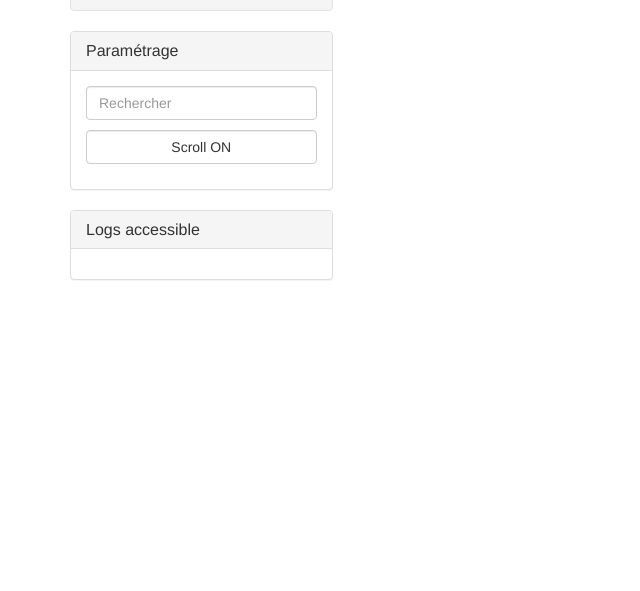
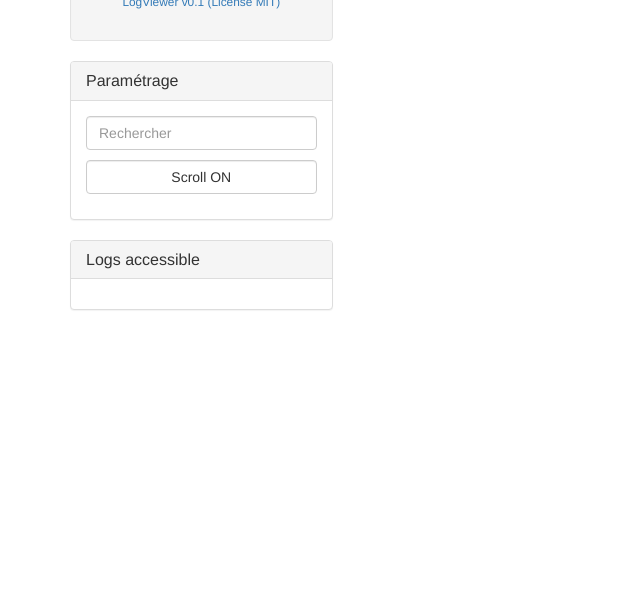
Before and after one commit to Armaklan/logviewer, a website: page app/index.html in a window 1280 px wide. Shown: the part 209-800 px from the top of the page, without its empty margins (0-640 px from the left). Drawn offline with nearby package versions, Linux system fonts and the light colour scheme; some packages are replaced by stand-ins of ours; no server answers.

Commit message:
Add link to github

```diff
--- a/app/index.html
+++ b/app/index.html
@@ -35,12 +35,16 @@
 
 <body>
 <div class="container" ng-app="logApp" ng-controller="logAppCtrl">
+    <!--[if lt IE 9]>
+        <p class="chromeframe">You are using an <strong>outdated</strong> browser. Please <a href="http://browsehappy.com/">upgrade your browser</a> or <a href="http://www.google.com/chromeframe/?redirect=true">activate Google Chrome Frame</a> to improve your experience.</p>
+    <![endif]-->
     <div class="row" style="">
     <div class="col-md-3">
         <div class="well">
             <center>
                 <img src="img/logo.png" alt="logo" style="height: 64px">
                 <h3>Log Viewer</h3>
+                <p><small><a href="https://github.com/Armaklan/logviewer">LogViewer v0.1 (License MIT)</a></small></p>
             </center>
         </div>
         <div class="panel panel-default">
```
